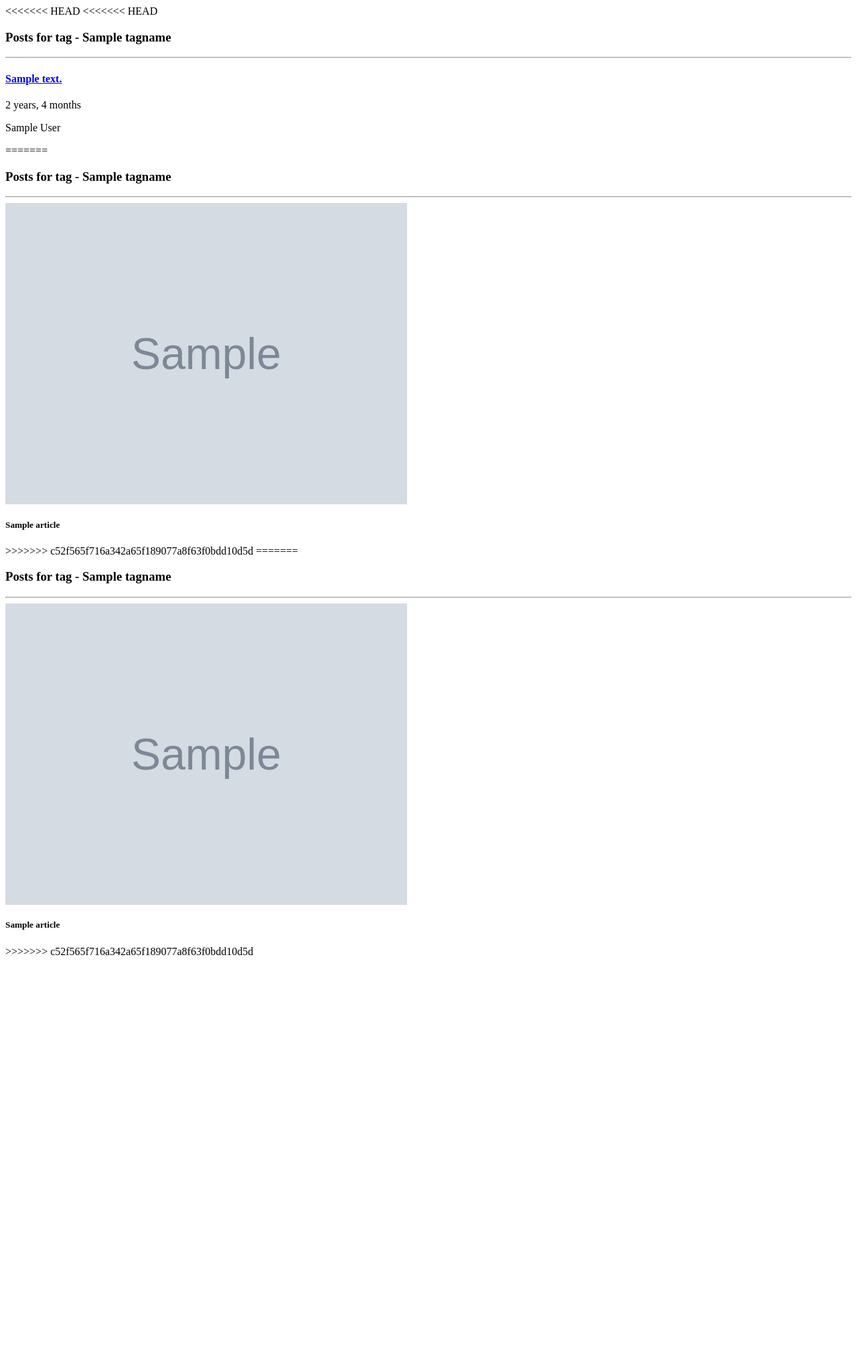
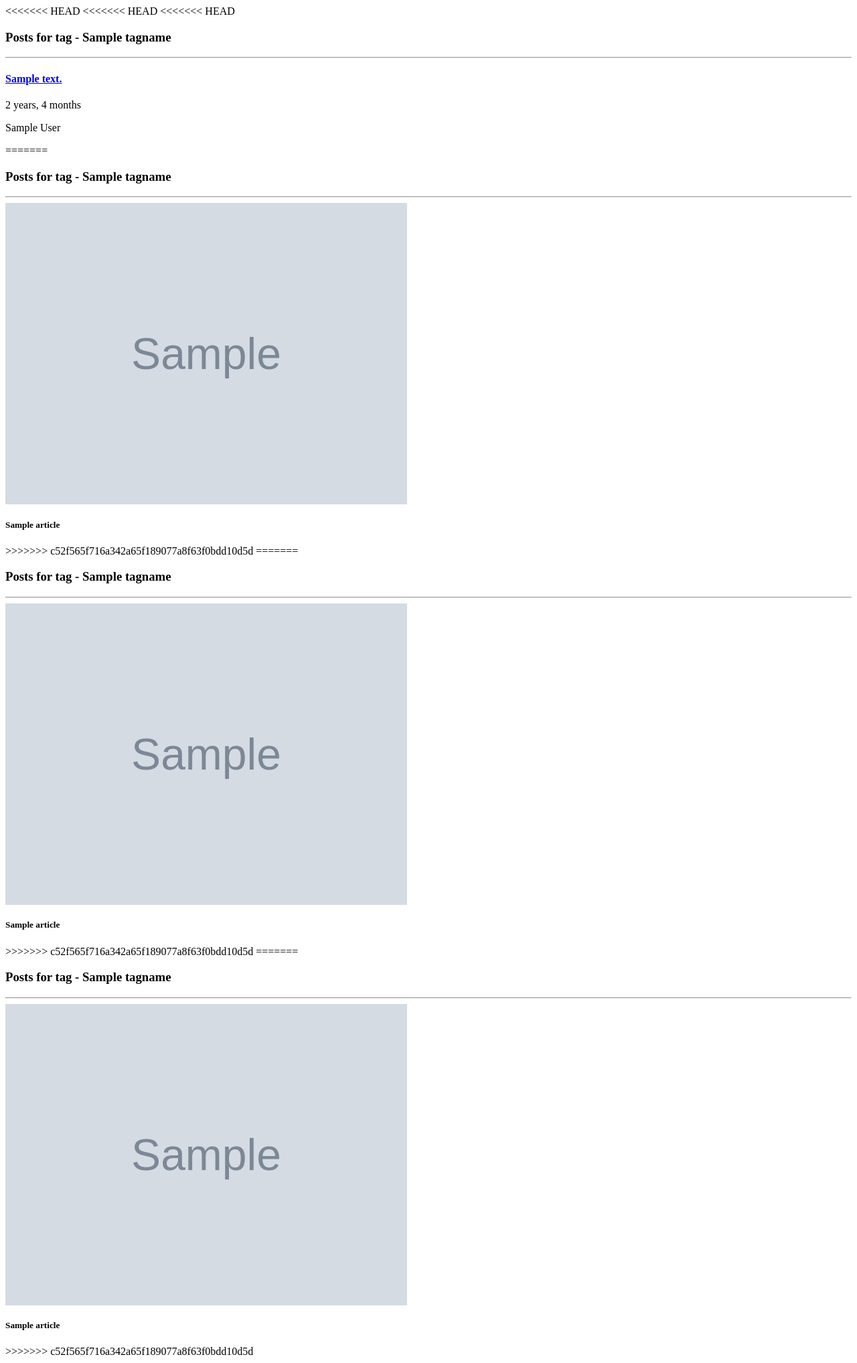
Before and after one commit to hobingyo/drama_recommend, a Django app: template templates/taggit/tag_with_post.html in a window 1280 px wide. Shown: the whole page at 67% size. Before the commit the page ends 1426 px from the top, so only its background shows below. Run offline with Django 4.2, Linux system fonts and the light colour scheme; the template is opened without the code that fills it: most values are stand-ins (such as "Sample title", 1, 10 or a date in 2020); grey boxes marked "Sample" are stand-in pictures; parts of the project's set-up code (start-up, migrations or seed data) failed here and were passed over.

Commit message:
css수정

```diff
--- a/templates/taggit/tag_with_post.html
+++ b/templates/taggit/tag_with_post.html
@@ -1,3 +1,4 @@
+<<<<<<< HEAD
 <<<<<<< HEAD
 <<<<<<< HEAD
 <!DOCTYPE html>
@@ -103,4 +104,44 @@
 </div>
 </body>
 >>>>>>> c52f565f716a342a65f189077a8f63f0bdd10d5d
+=======
+<!DOCTYPE html>
+<html lang="en">
+<head>
+    <meta charset="UTF-8">
+    <title>Title</title>
+</head>
+<body>
+<div class="container">
+    <h3 class="mt-2">Posts for tag - {{ tagname }}</h3>
+    <hr>
+    <div class="card">
+        <div class="card-body">
+            {% for article in object_list %}
+                <div class="articles" id="article">
+                    <div class=" row row-cols-1 row-cols-md-4 g-4">
+
+                        <div class="col">
+                            <div class="card h-100">
+                                <a href="/article/{{ article.id }}" style="text-decoration-line : none; color: black;">
+                                    <img src="{{ article.poster }}" class="card-img-top" style="height: 450px">
+                                </a>
+                                <div class="card-body">
+                                    <a href="/article/{{ article.id }}"
+                                       style="text-decoration-line : none; color: black;">
+                                        <h5 class="card-title">{{ article.title }}</h5>
+                                    </a>
+                                    <p class="card-text"></p>
+                                </div>
+                            </div>
+                        </div>
+
+                    </div>
+                </div>
+            {% endfor %}
+        </div>
+    </div>
+</div>
+</body>
+>>>>>>> c52f565f716a342a65f189077a8f63f0bdd10d5d
 </html>
```
